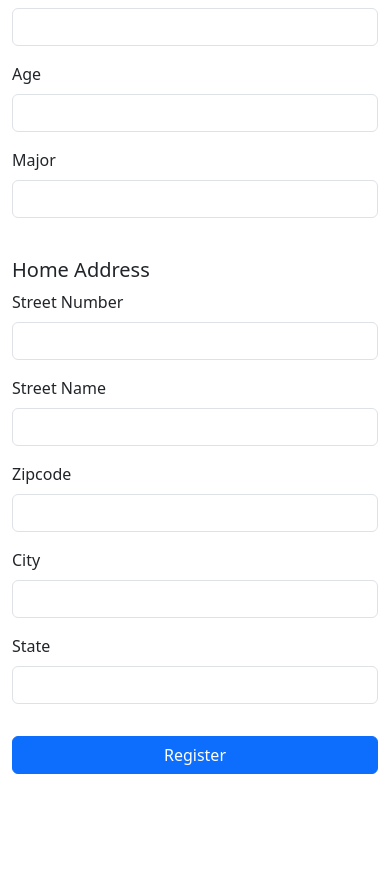
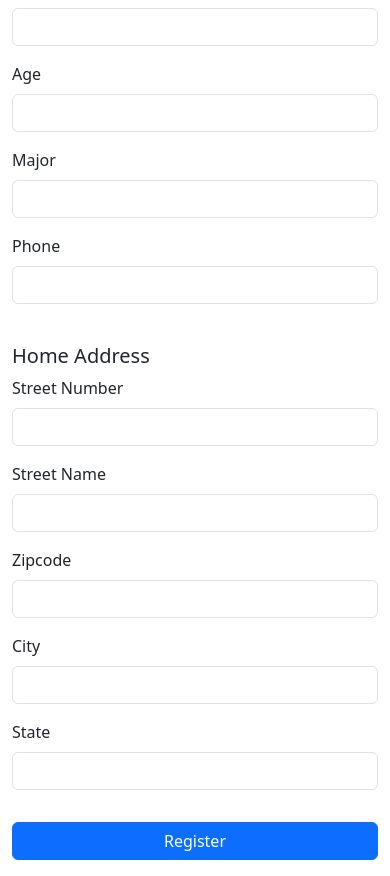
Before and after one commit to fzhou1010/nittanyauction-phase2, a Flask app: page /register/bidder in a window 390 px wide. Shown: the part 608-1484 px from the top of the page. Before the commit the page ends 1382 px from the top, so only its background shows below. Run offline with Flask 3, Linux system fonts and the light colour scheme.

Commit message:
Collect phone at bidder registration
Spec F5: bidder requires phone at signup. Added a required phone
input to the shared bidder/student_seller block in the register form,
and wired it through both INSERT paths so it lands in the new
Bidders.phone column. Local vendors already have their own customer
service phone field and are unaffected.

```diff
--- a/routes/auth.py
+++ b/routes/auth.py
@@ -118,6 +118,7 @@ def register_form(role):
             last_name = request.form['last_name']
             age = request.form.get('age') # we can use .get from the forms as these fields are not mandatory to the user signing up to use the page
             major = request.form.get('major')
+            phone = request.form['phone']
             street_num = request.form['street_num']
             street_name = request.form['street_name']
             zipcode = request.form['zipcode']
@@ -131,8 +132,8 @@ def register_form(role):
                 db.execute('INSERT OR IGNORE INTO Zipcode_Info (zipcode, city, state) VALUES (?, ?, ?)', [zipcode, city, state])
                 db.execute('INSERT INTO Address (address_id, zipcode, street_num, street_name) VALUES (?, ?, ?, ?)',
                             [address_id, zipcode, street_num, street_name])
-                db.execute('INSERT INTO Bidders (email, first_name, last_name, age, home_address_id, major) VALUES (?, ?, ?, ?, ?, ?)',
-                           [email, first_name, last_name, age, address_id, major])
+                db.execute('INSERT INTO Bidders (email, first_name, last_name, age, home_address_id, major, phone) VALUES (?, ?, ?, ?, ?, ?, ?)',
+                           [email, first_name, last_name, age, address_id, major, phone])
                 db.commit()
                 session['email'] = email
                 session['roles'] = get_user_roles(email)
@@ -149,6 +150,7 @@ def register_form(role):
             last_name = request.form['last_name']
             age = request.form.get('age') # we can use .get from the forms as these fields are not mandatory to the user signing up to use the page
             major = request.form.get('major')
+            phone = request.form['phone']
             street_num = request.form['street_num']
             street_name = request.form['street_name']
             zipcode = request.form['zipcode']
@@ -163,8 +165,8 @@ def register_form(role):
                 db.execute('INSERT OR IGNORE INTO Zipcode_Info (zipcode, city, state) VALUES (?, ?, ?)', [zipcode, city, state])
                 db.execute('INSERT INTO Address (address_id, zipcode, street_num, street_name) VALUES (?, ?, ?, ?)',
                             [address_id, zipcode, street_num, street_name])
-                db.execute('INSERT INTO Bidders (email, first_name, last_name, age, home_address_id, major) VALUES (?, ?, ?, ?, ?, ?)',
-                           [email, first_name, last_name, age, address_id, major]) # since student sellers are also bidders by default, they also need to be entered into the bidders relation
+                db.execute('INSERT INTO Bidders (email, first_name, last_name, age, home_address_id, major, phone) VALUES (?, ?, ?, ?, ?, ?, ?)',
+                           [email, first_name, last_name, age, address_id, major, phone]) # since student sellers are also bidders by default, they also need to be entered into the bidders relation
                 db.execute('INSERT INTO Sellers (email, bank_routing_number, bank_account_number) VALUES (?, ?, ?)',
                            [email, bank_routing_num, bank_account_num]) #we want the balance to be set to default in the schema, therefore we don't include a value here
                 db.commit()
--- a/templates/auth/register_form.html
+++ b/templates/auth/register_form.html
@@ -45,6 +45,12 @@
                 <div class="col-md-6 mb-3">
                     <label class="form-label">Major</label>
                     <input type="text" name="major" class="form-control">
+                </div>
+            </div>
+            <div class="row">
+                <div class="col-md-6 mb-3">
+                    <label class="form-label">Phone</label>
+                    <input type="tel" name="phone" class="form-control" required>
                 </div>
             </div>
             <!-- Home Address Section -->
```
